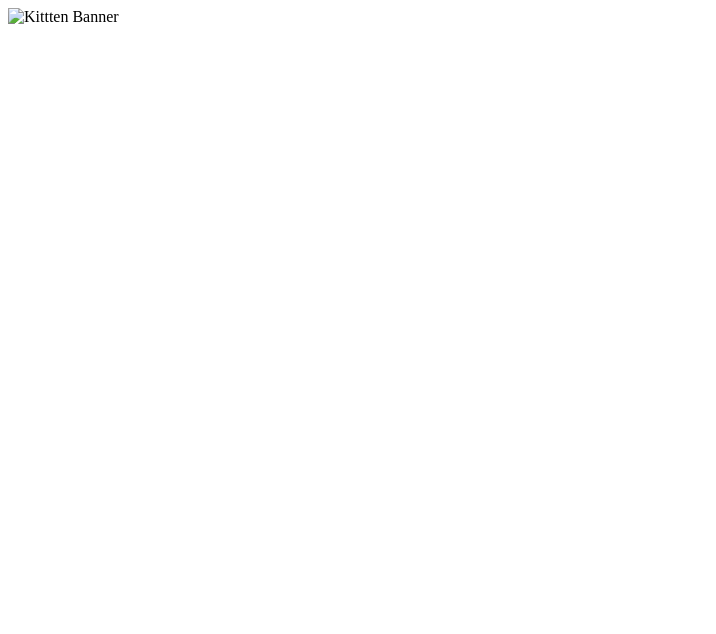
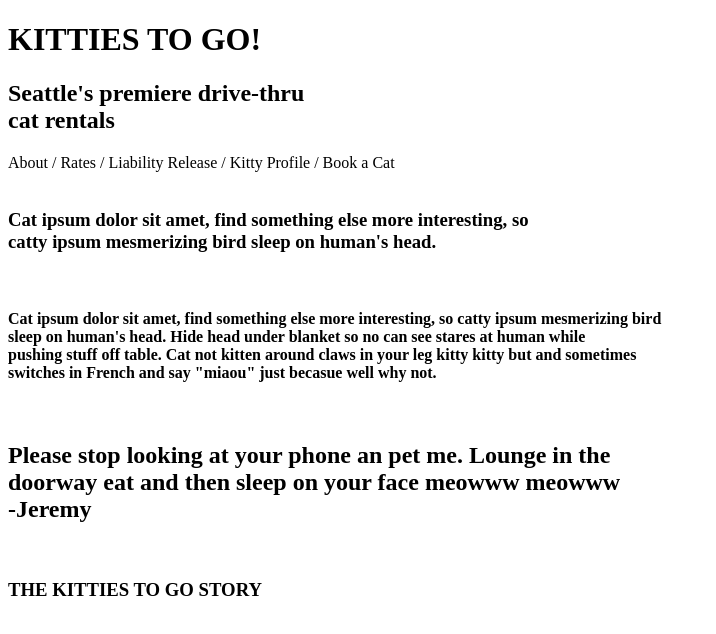
Before and after one commit to Khamsavath342/mockup, a plain HTML site: page index.html in a window 1280 px wide. Shown: the whole page, without its empty margins (0-716 px from the left). Drawn offline with Linux system fonts and the light colour scheme.

Commit message:
restarted repo

```diff
--- a/index.html
+++ b/index.html
@@ -1,6 +1,6 @@
 <!doctype html>
-<html lan="en">
-<head></head>
+<html lang="en">
+<head>
 <meta charset="utf-8">
 <title>mockup</title>
 </head>
@@ -9,8 +9,34 @@
 <body>
 
     <main>
-        <img src="lesson04-mock2-banner-image.jpg" alt="Kittten Banner">
+        <h1>KITTIES TO GO!</h1>
+        <h2>Seattle's premiere drive-thru<br>
+        cat rentals</h2>
 
 
+        <nav>About / Rates / Liability Release / Kitty Profile / Book a Cat</nav>
+        <br>
+
+
+       <h3>Cat ipsum dolor sit amet, find something else more interesting,
+        so <br>catty ipsum mesmerizing bird sleep on human's head. </h3>
+        <br>
+
+
+         <h4>Cat ipsum dolor sit amet, find something else more interesting,
+         so catty ipsum mesmerizing bird <br>sleep on human's head. Hide head
+         under blanket so no can see stares at human while<br>
+        pushing stuff off table. Cat not kitten around claws in your leg kitty
+         kitty but and sometimes <br> switches in French and say "miaou" just
+         becasue well why not.
+         </h4>
+        <br>
+       <h2>Please stop looking at your phone an pet me. Lounge in the <br>
+        doorway eat and then sleep on your face meowww meowww <br>
+        -Jeremy</h2>
+        <bR>
+        <h3>THE KITTIES TO GO STORY</h3>
+
+    </main>
 
 </body>
```
